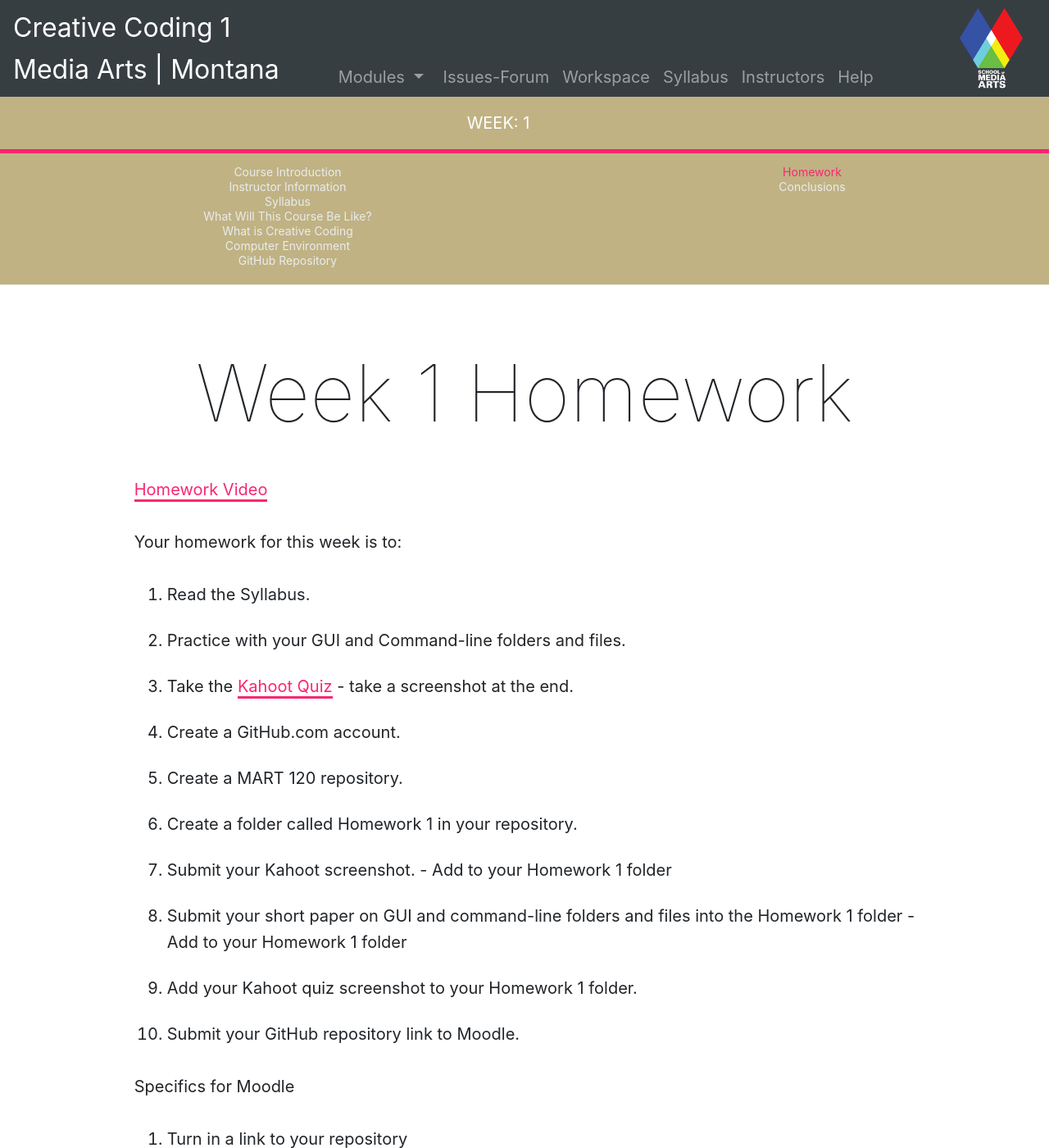
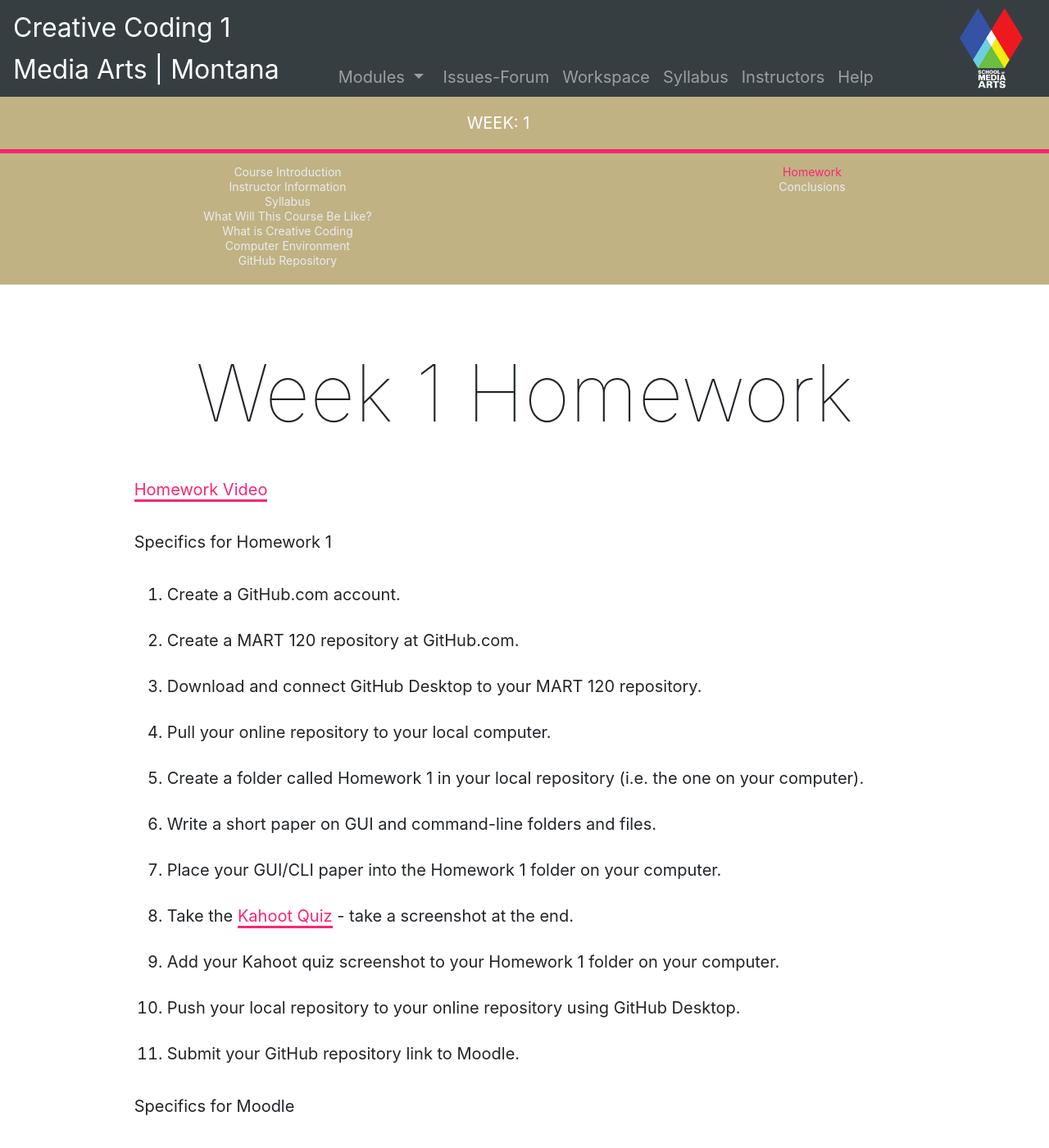
Before and after one commit to Montana-Media-Arts/MART120-Spring2023, a Jekyll site: the page built from modules/week-1/_posts/2017-01-09-homework.md, in a window 1280 px wide and 1400 px high. Shown: the whole window at 82% size. Built offline with Jekyll 4.4.1, drawn with Linux system fonts in a browser that asks for light colours; nearby versions of some CDN libraries.

Commit message:
updated homework

```diff
--- a/modules/week-1/_posts/2017-01-09-homework.md
+++ b/modules/week-1/_posts/2017-01-09-homework.md
@@ -8,20 +8,20 @@ module: 1
 <!-- rebuild video -->
 <a href="//www.youtube.com/embed/XzASBA6ZSKE" data-lity>Homework Video</a>
 
-Your homework for this week is to:
+<!-- make the kahoot a challenge -->
+Specifics for Homework 1
 
-<!-- make the kahoot a challenge -->
-
-1. Read the Syllabus.
-2. Practice with your GUI and Command-line folders and files.
-3. Take the <a href="https://kahoot.it/challenge/07693353?challenge-id=84387498-97d5-4d82-ae4e-eabb1c94cf58_1660427584334" target="_blank">Kahoot Quiz</a> - take a screenshot at the end.
-4. Create a GitHub.com account.
-5. Create a MART 120 repository.
-6. Create a folder called Homework 1 in your repository.
-7. Submit your Kahoot screenshot. - Add to your Homework 1 folder
-8. Submit your short paper on GUI and command-line folders and files into the Homework 1 folder - Add to your Homework 1 folder
-9. Add your Kahoot quiz screenshot to your Homework 1 folder.
-10. Submit your GitHub repository link to Moodle.
+1. Create a GitHub.com account.
+2. Create a MART 120 repository at GitHub.com.
+3. Download and connect GitHub Desktop to your MART 120 repository.
+4. Pull your online repository to your local computer.
+5. Create a folder called Homework 1 in your local repository (i.e. the one on your computer).
+6. Write a short paper on GUI and command-line folders and files.
+7. Place your GUI/CLI paper into the Homework 1 folder on your computer.
+8. Take the <a href="https://kahoot.it/challenge/09650809?challenge-id=84387498-97d5-4d82-ae4e-eabb1c94cf58_1673366230417" target="_blank">Kahoot Quiz</a> - take a screenshot at the end.
+9. Add your Kahoot quiz screenshot to your Homework 1 folder on your computer.
+10. Push your local repository to your online repository using GitHub Desktop.
+11. Submit your GitHub repository link to Moodle.
 
 Specifics for Moodle
 
```
